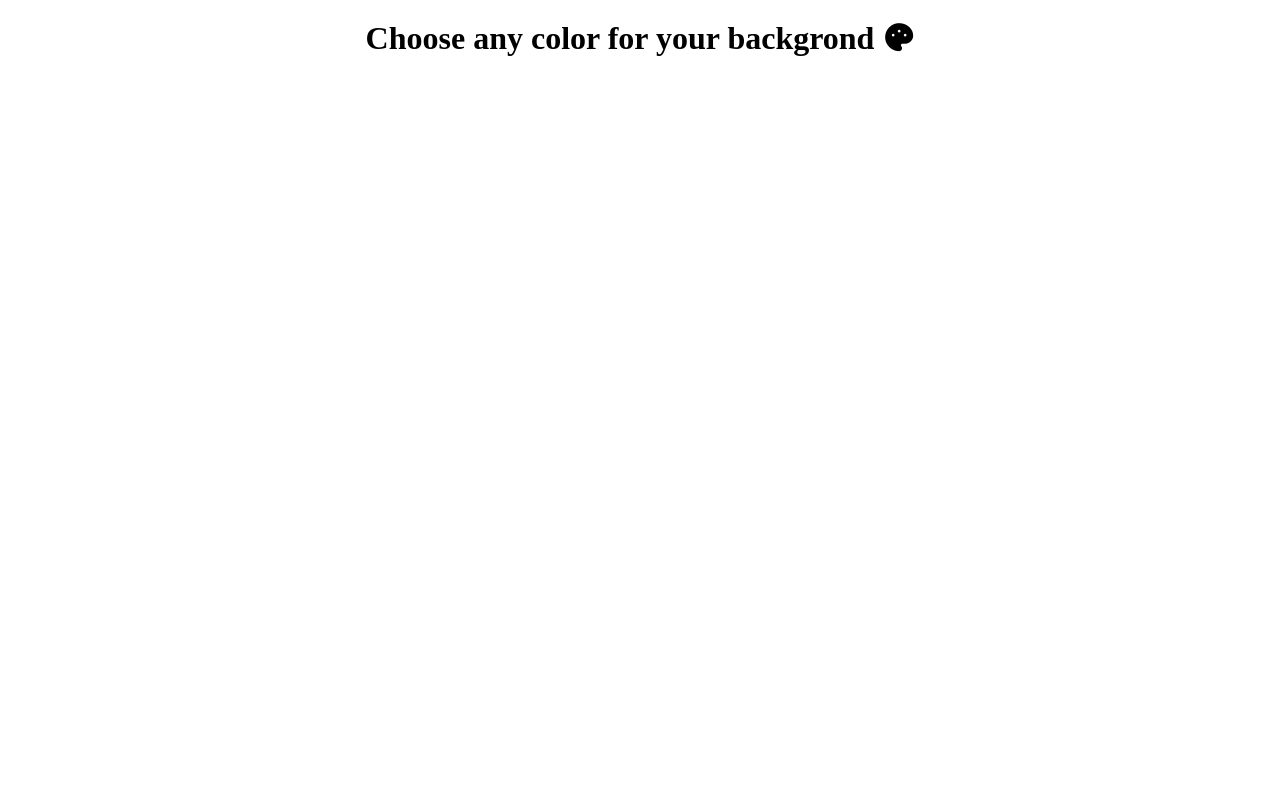
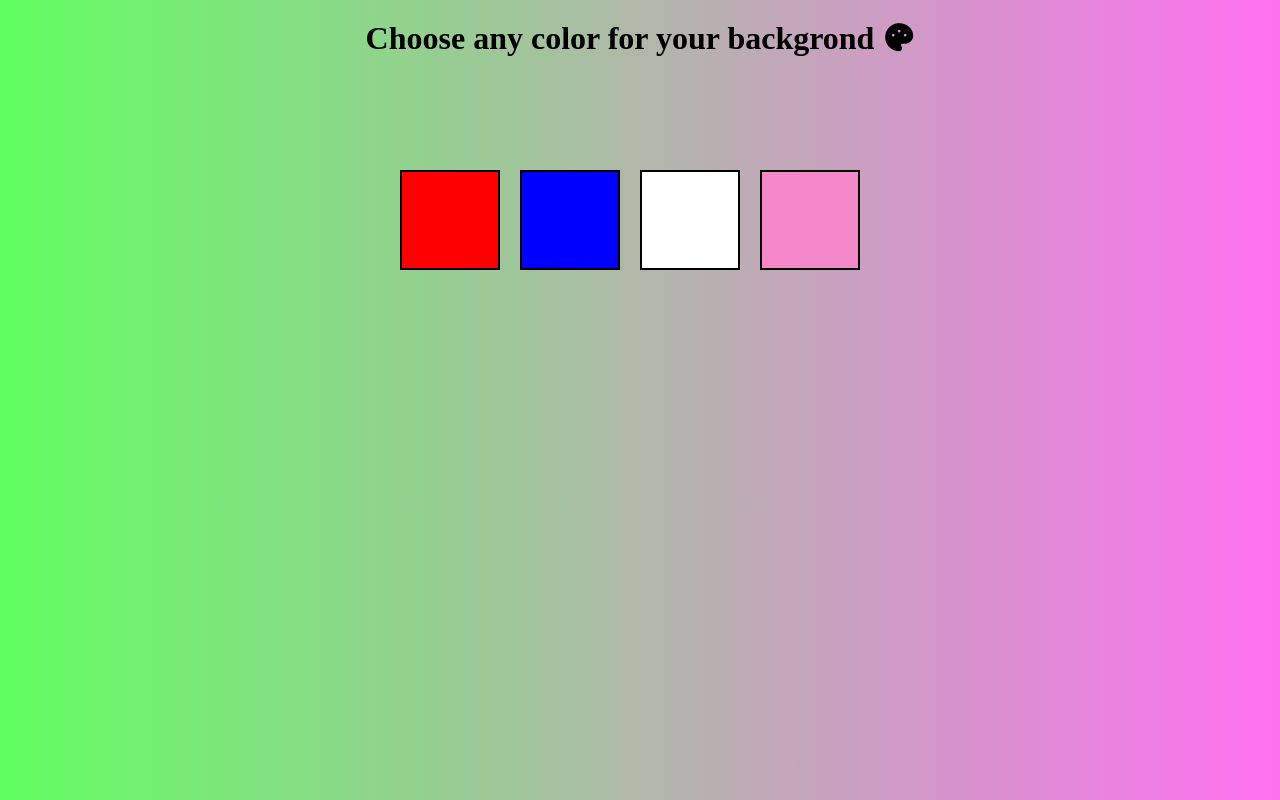
Before and after one commit to rohit2775/color-switcher-, a plain HTML site: page index.html in a window 1280 px wide. Drawn offline with nearby package versions, Linux system fonts and the light colour scheme.

Commit message:
html css done js left

```diff
--- a/index.html
+++ b/index.html
@@ -22,10 +22,10 @@
       </div>
 
            <div id="colorbar">
-            <div class="color"></div>
-            <div class="color"></div>
-            <div class="color"></div>
-            <div class="color"></div>
+            <div class="color" id="red"></div>
+            <div class="color" id="blue"></div>
+            <div class="color" id="white"></div>
+            <div class="color" id="pink"></div>
 
            </div>
 
--- a/style.css
+++ b/style.css
@@ -12,10 +12,47 @@ html, body {
     height: 100%;
     width: 100%;
     padding: 20px 20px;
+    background: linear-gradient(to right, rgb(96, 255, 96), rgb(255, 112, 241));
+
 }
 
 #parabar{
-    height: 200px;
+    height: 100px;
     width: 100%;
     text-align: center;
+
 }
+#colorbar{
+    width: 100%;
+    height: 200px;
+    /* background-color: red; */
+    display: flex;
+    justify-content: center;
+    align-items: center;
+
+
+}
+.color{
+    height: 100px ;
+    width: 100px;
+    /* background-color: blue; */
+    margin-right: 20px;
+    border:2px solid black;
+}
+ #red{
+    background-color: red;
+}
+ #blue{
+    background-color: blue;
+}
+#white{
+    background-color: white;
+}
+#pink{
+    background-color: rgb(243, 135, 202);
+}
+.color:hover{
+    cursor: pointer;
+      transform: scale(1.1);
+    box-shadow: 0 0 20px rgba(99, 250, 255, 0.7);
+}
```
